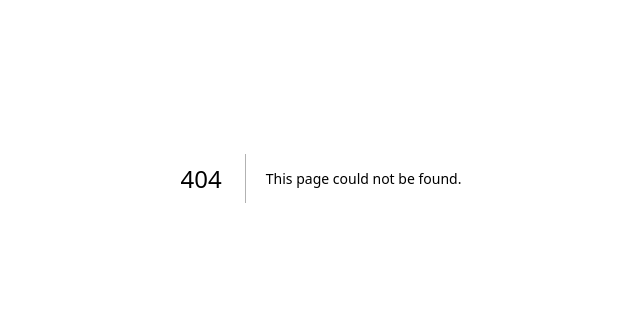
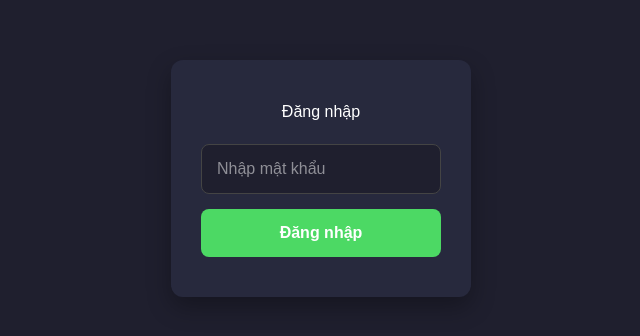
Before and after one commit to kunkey/r2-cloudfalre-gui, a Next.js app: page /auth in a window 1280 px wide. Before the commit this address had no page. Shown: the part 222-558 px from the top of the page, without its empty margins (319-959 px from the left). Built offline with nearby package versions, Linux system fonts and the light colour scheme.

Commit message:
feat:update

```diff
--- a/mockup.html
+++ b/mockup.html
@@ -97,7 +97,7 @@
     <main class="flex-1 flex flex-col">
         <!-- Header -->
         <header class="flex items-center justify-between px-6 md:px-10 py-5 border-b border-gray-200/80">
-            <h1 class="text-2xl md:text-3xl font-semibold tracking-tight text-gray-800">Media Gallery</h1>
+            <h1 class="text-2xl md:text-3xl font-semibold tracking-tight text-gray-800">File Exprodes</h1>
              <div class="flex items-center space-x-4">
                 <button class="p-2 rounded-full bg-gray-100 hover:bg-gray-200 transition-colors">
                     <i data-lucide="search" class="text-gray-600"></i>
--- /dev/null
+++ b/src/app/api/login/route.ts
@@ -0,0 +1,16 @@
+import { NextRequest, NextResponse } from "next/server";
+
+export async function POST(req: NextRequest) {
+  const { password } = await req.json();
+
+  if (password === process.env.APP_PASSWORD) {
+    const res = NextResponse.json({ ok: true });
+    res.cookies.set("site_auth", password, {
+      httpOnly: true,
+      path: "/",
+    });
+    return res;
+  }
+
+  return NextResponse.json({ error: "Wrong password" }, { status: 401 });
+}
--- /dev/null
+++ b/src/app/auth/page.tsx
@@ -0,0 +1,86 @@
+"use client";
+
+import { useState } from "react";
+
+export default function AuthPage() {
+  const [password, setPassword] = useState("");
+  const [error, setError] = useState("");
+
+  const submit = async () => {
+    const res = await fetch("/api/login", {
+      method: 'POST',
+      body: JSON.stringify({ password }),
+      headers: {
+        'Content-Type': 'application/json'
+      }
+    });
+
+    if (res.ok) {
+      window.location.href = "/";
+    } else {
+      setError("Sai mật khẩu");
+    }
+  };
+
+  return (
+    <div style={{
+      display: "flex",
+      height: "100vh",
+      justifyContent: "center",
+      alignItems: "center",
+      backgroundColor: "#1f1f2e",
+      fontFamily: "'Lexend Deca', sans-serif"
+    }}>
+      <div style={{
+        backgroundColor: "#27293d",
+        padding: "40px 30px",
+        borderRadius: 12,
+        boxShadow: "0 10px 25px rgba(0,0,0,0.3)",
+        display: "flex",
+        flexDirection: "column",
+        alignItems: "center",
+        minWidth: 300
+      }}>
+        <h2 style={{ color: "#fff", marginBottom: 20 }}>Đăng nhập</h2>
+        <input
+          type="password"
+          placeholder="Nhập mật khẩu"
+          value={password}
+          onChange={e => setPassword(e.target.value)}
+          style={{
+            padding: "12px 15px",
+            marginBottom: 15,
+            borderRadius: 8,
+            border: "1px solid #444",
+            backgroundColor: "#1f1f2e",
+            color: "#fff",
+            width: "100%",
+            outline: "none",
+            transition: "border 0.2s",
+          }}
+          onFocus={e => e.currentTarget.style.border = "1px solid #4cd964"}
+          onBlur={e => e.currentTarget.style.border = "1px solid #444"}
+        />
+        <button
+          onClick={submit}
+          style={{
+            padding: "12px 15px",
+            borderRadius: 8,
+            border: "none",
+            backgroundColor: "#4cd964",
+            color: "#fff",
+            fontWeight: 600,
+            cursor: "pointer",
+            width: "100%",
+            transition: "background-color 0.2s",
+          }}
+          onMouseEnter={e => e.currentTarget.style.backgroundColor = "#42c85a"}
+          onMouseLeave={e => e.currentTarget.style.backgroundColor = "#4cd964"}
+        >
+          Đăng nhập
+        </button>
+        {error && <p style={{ color: "#ff6b6b", marginTop: 15 }}>{error}</p>}
+      </div>
+    </div>
+  );
+}
--- a/src/components/FolderCard.tsx
+++ b/src/components/FolderCard.tsx
@@ -1,19 +1,19 @@
-'use client';
+"use client";
 
-import { Folder } from 'lucide-react';
-import { Card, CardContent, CardFooter } from './ui/Card';
-import { useObjectStore } from '@/hooks/useObjectStore';
+import { Folder, Trash2 } from "lucide-react";
+import { Card, CardContent, CardFooter } from "./ui/Card";
+import { useObjectStore } from "@/hooks/useObjectStore";
 
 interface FolderCardProps {
   prefix: string; // e.g. photos/ or photos/2024/
 }
 
 export default function FolderCard({ prefix }: FolderCardProps) {
-  const { setCurrentPrefix } = useObjectStore();
+  const { setCurrentPrefix, selectedKeys, toggleSelect, deleteOne } = useObjectStore();
 
   const name = (() => {
-    const p = prefix.replace(/\/+$/,'');
-    const parts = p.split('/');
+    const p = prefix.replace(/\/+$/, "");
+    const parts = p.split("/");
     return parts[parts.length - 1] || p;
   })();
 
@@ -22,24 +22,53 @@ export default function FolderCard({ prefix }: FolderCardProps) {
     // push URL state so mouse back navigates correctly
     try {
       const url = new URL(window.location.href);
-      url.searchParams.set('prefix', next.replace(/\/+$/,'').replace(/^\/+/, ''));
-      window.history.pushState({ prefix: next }, '', url.toString());
+      url.searchParams.set(
+        "prefix",
+        next.replace(/\/+$/, "").replace(/^\/+/, "")
+      );
+      window.history.pushState({ prefix: next }, "", url.toString());
     } catch {}
     setCurrentPrefix(next);
   };
 
+  const deleteFile = async (Key:string) => {
+    await deleteOne(Key);
+  };
+
   return (
-    <Card className="flex flex-col cursor-pointer select-none" onClick={open} role="button" tabIndex={0}
-      onKeyDown={(e) => { if (e.key === 'Enter' || e.key === ' ') { e.preventDefault(); open(); } }}
+    <Card
+      className="flex flex-col cursor-pointer select-none"
+      onClick={open}
+      role="button"
+      tabIndex={0}
+      onKeyDown={(e) => {
+        if (e.key === "Enter" || e.key === " ") {
+          e.preventDefault();
+          open();
+        }
+      }}
     >
       <CardContent className="flex flex-col items-center justify-center">
         <div className="w-full h-44 bg-amber-50 rounded-xl mb-3 flex items-center justify-center border border-black/5">
           <Folder className="w-12 h-12 text-amber-500" />
         </div>
-        <p className="text-sm font-medium truncate w-full text-center text-gray-800 select-text">{name}</p>
+        <p className="text-sm font-medium truncate w-full text-center text-gray-800 select-text">
+          {name}
+        </p>
       </CardContent>
-      {/* <CardFooter className="pt-0">
-        <div className="ml-auto text-xs text-gray-500">Folder</div>
+      {/* <CardFooter className="pt-0"></CardFooter>
+      <CardFooter className="pt-0"></CardFooter>
+      <CardFooter className="pt-0">
+        <button
+          // onClick={(e) => {
+          //   e.stopPropagation();
+          //   deleteFile(prefix);
+          // }}
+          className="p-2 rounded-md hover:bg-red-100/70 transition-colors"
+          title="Delete"
+        >
+          <Trash2 className="w-4 h-4 text-red-500" />
+        </button>
       </CardFooter> */}
     </Card>
   );
--- a/src/components/Header.tsx
+++ b/src/components/Header.tsx
@@ -104,19 +104,24 @@ export function Header() {
 
         await fetchObjects();
 
-        // 4. Get signed link
-        const linkRes = await fetch("/api/objects/signed-get", {
-          method: "POST",
-          headers: {
-            "Content-Type": "application/json",
-            Authorization: `Bearer ${process.env.NEXT_PUBLIC_APP_PASSWORD}`,
-          },
-          body: JSON.stringify({ key: keys[0] }),
-        });
-        if (!linkRes.ok) throw new Error("failed");
+        // // 4. Get signed link
+        // const linkRes = await fetch("/api/objects/signed-get", {
+        //   method: "POST",
+        //   headers: {
+        //     "Content-Type": "application/json",
+        //     Authorization: `Bearer ${process.env.NEXT_PUBLIC_APP_PASSWORD}`,
+        //   },
+        //   body: JSON.stringify({ key: keys[0] }),
+        // });
+        // if (!linkRes.ok) throw new Error("failed");
 
-        const data = (await linkRes.json()) as { url?: string };
-        const links = data.url ? [data.url] : [];
+
+        // CLOUDFLARE_BUCKET_URL_PUBLIC
+        const link = `${process.env.NEXT_PUBLIC_CLOUDFLARE_BUCKET_URL_PUBLIC}/${keys[0]}`
+
+
+        // const data = (await linkRes.json()) as { url?: string };
+        const links = link ? [link] : [];
         showLinksModal(links);
       } catch (err) {
         console.error(err);
@@ -135,7 +140,7 @@ export function Header() {
         <div className="flex items-center justify-between">
           <div className="flex items-center gap-3 min-w-0">
             <h1 className="text-xl md:text-2xl font-semibold tracking-tight text-gray-800">
-              Media Gallery
+            File Exprodes
             </h1>
             <div
               className="text-sm text-gray-500 truncate"
--- a/src/components/ItemCard.tsx
+++ b/src/components/ItemCard.tsx
@@ -102,18 +102,21 @@ export function ItemCard({ object }: ItemCardProps) {
             const u = thumbBase.replace(/\/$/, "") + "?" + params.toString();
             if (!aborted) setImageUrl(u);
           } else {
-            const response = await fetch("/api/objects/signed-get", {
-              method: "POST",
-              headers: {
-                "Content-Type": "application/json",
-                Authorization: `Bearer ${process.env.NEXT_PUBLIC_APP_PASSWORD}`,
-              },
-              body: JSON.stringify({ key: object.Key }),
-              signal: controller.signal,
-            });
-            if (!response.ok) throw new Error("failed");
-            const data = (await response.json()) as { url?: string };
-            if (!aborted) setImageUrl(data.url ?? null);
+            // const response = await fetch("/api/objects/signed-get", {
+            //   method: "POST",
+            //   headers: {
+            //     "Content-Type": "application/json",
+            //     Authorization: `Bearer ${process.env.NEXT_PUBLIC_APP_PASSWORD}`,
+            //   },
+            //   body: JSON.stringify({ key: object.Key }),
+            //   signal: controller.signal,
+            // });
+            // if (!response.ok) throw new Error("failed");
+            // const data = (await response.json()) as { url?: string };
+            // if (!aborted) setImageUrl(data.url ?? null);
+
+            const link = `${process.env.NEXT_PUBLIC_CLOUDFLARE_BUCKET_URL_PUBLIC}/${object.Key}`;
+            setImageUrl(link ?? null);
           }
         }
 
@@ -130,6 +133,7 @@ export function ItemCard({ object }: ItemCardProps) {
           if (!response.ok) throw new Error("failed");
           const data = (await response.json()) as { url?: string };
           if (!aborted) setVideoUrl(data.url ?? null);
+
         }
       } catch (error) {
         if (!aborted) console.error("Failed to load preview:", error);
@@ -180,20 +184,28 @@ export function ItemCard({ object }: ItemCardProps) {
     // }
     // Fallback: try signed-get if /api/download didn't return a link
     try {
-      const alt = await fetch("/api/objects/signed-get", {
-        method: "POST",
-        headers: {
-          "Content-Type": "application/json",
-          Authorization: `Bearer ${process.env.NEXT_PUBLIC_APP_PASSWORD}`,
-        },
-        body: JSON.stringify({ key: object.Key }),
-      });
-      const { url: signed } = (await alt.json()) as { url?: string };
-      if (signed) {
-        navigator.clipboard.writeText(signed);
+      // const alt = await fetch("/api/objects/signed-get", {
+      //   method: "POST",
+      //   headers: {
+      //     "Content-Type": "application/json",
+      //     Authorization: `Bearer ${process.env.NEXT_PUBLIC_APP_PASSWORD}`,
+      //   },
+      //   body: JSON.stringify({ key: object.Key }),
+      // });
+      // const { url: signed } = (await alt.json()) as { url?: string };
+      // if (signed) {
+      //   navigator.clipboard.writeText(signed);
+      //   setCopied(true);
+      //   setTimeout(() => setCopied(false), 2000);
+      // }
+
+      const link = `${process.env.NEXT_PUBLIC_CLOUDFLARE_BUCKET_URL_PUBLIC}/${object.Key}`;
+      if (link) {
+        navigator.clipboard.writeText(link);
         setCopied(true);
         setTimeout(() => setCopied(false), 2000);
       }
+
     } catch {}
   };
 
--- a/src/middleware.ts
+++ b/src/middleware.ts
@@ -1,17 +1,25 @@
 import { NextRequest, NextResponse } from 'next/server';
 
-export function middleware(request: NextRequest) {
-  const expected = process.env.APP_PASSWORD || process.env.NEXT_PUBLIC_APP_PASSWORD;
-  if (expected) {
-    const authHeader = request.headers.get('authorization');
-    if (authHeader !== `Bearer ${expected}`) {
-      return new NextResponse('Unauthorized', { status: 401 });
-    }
+export function middleware(req: NextRequest) {
+  const url = req.nextUrl.clone();
+  const password = process.env.APP_PASSWORD;
+
+  // Không check ở trang /auth
+  if (url.pathname.startsWith('/auth')) {
+    return NextResponse.next();
+  }
+
+  // Lấy cookie chứng thực
+  const hasAuth = req.cookies.get('site_auth')?.value;
+
+  if (!hasAuth || hasAuth !== password) {
+    url.pathname = '/auth';
+    return NextResponse.redirect(url);
   }
 
   return NextResponse.next();
 }
 
 export const config = {
-  matcher: '/api/:path*',
+  matcher: ['/((?!_next|assets|favicon.ico|api).*)'],
 };
```
Also changed, not shown: .gitlab-ci.yml (added), 1 other file (tests, documents, lock files or other folders).
